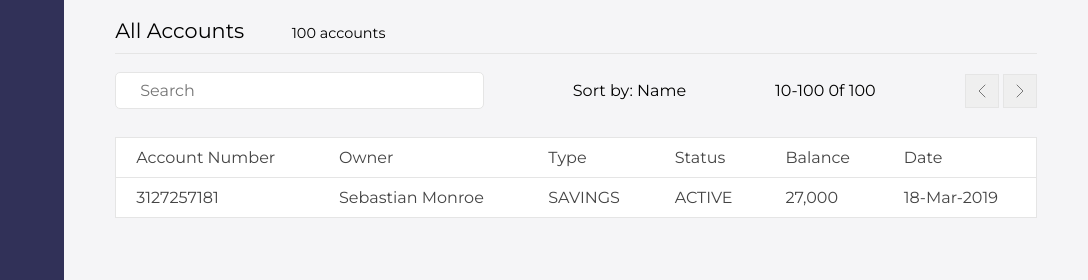
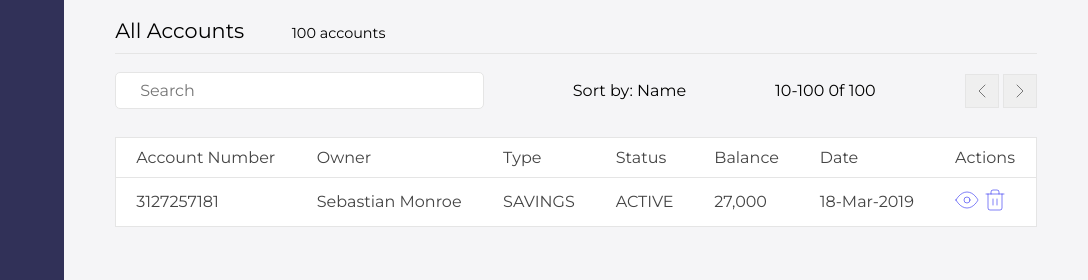
Before and after one commit to iykeevans/banka, a plain HTML site: page UI/staff/account.html in a window 1280 px wide. Shown: the top 280 px of the page, 192-1280 px from the left. Drawn offline with nearby package versions, Linux system fonts and the light colour scheme.

Commit message:
feat (UI): implement user delete account [delivers #164922162]

```diff
--- a/UI/staff/account.html
+++ b/UI/staff/account.html
@@ -260,7 +260,7 @@
             <td>Status</td>
             <td>Balance</td>
             <td>Date</td>
-            <!-- <td>Actions</td> -->
+            <td>Actions</td>
           </tr>
           <tr>
             <td tableHeadData="Account Number">3127257181</td>
@@ -269,14 +269,14 @@
             <td tableHeadData="status">ACTIVE</td>
             <td tableHeadData="Balance">27,000</td>
             <td tableHeadData="Date">18-Mar-2019</td>
-            <!-- <td>
+            <td>
               <a href="#">
                 <span data-feather="eye"></span>
               </a>
               <a href="#">
                 <span data-feather="trash-2"></span>
               </a>
-            </td> -->
+            </td>
           </tr>
         </table>
       </div>
```
